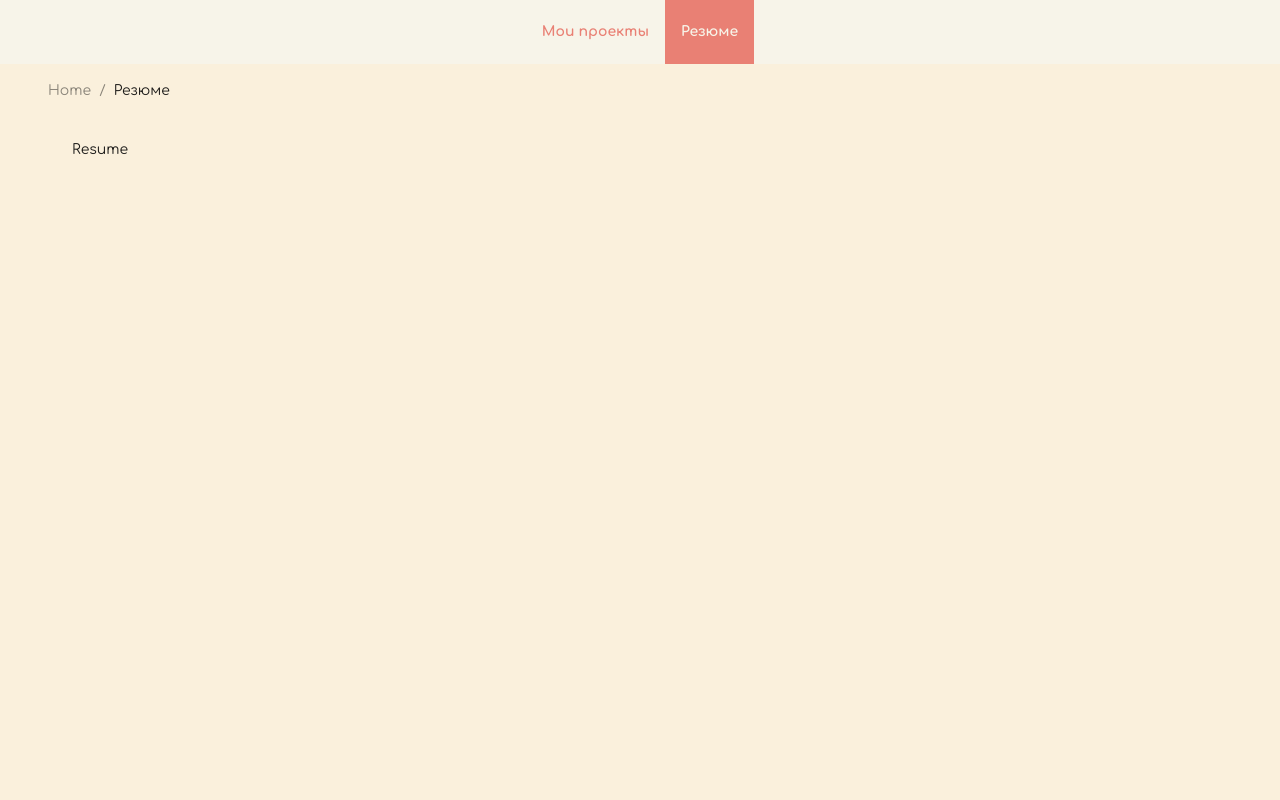
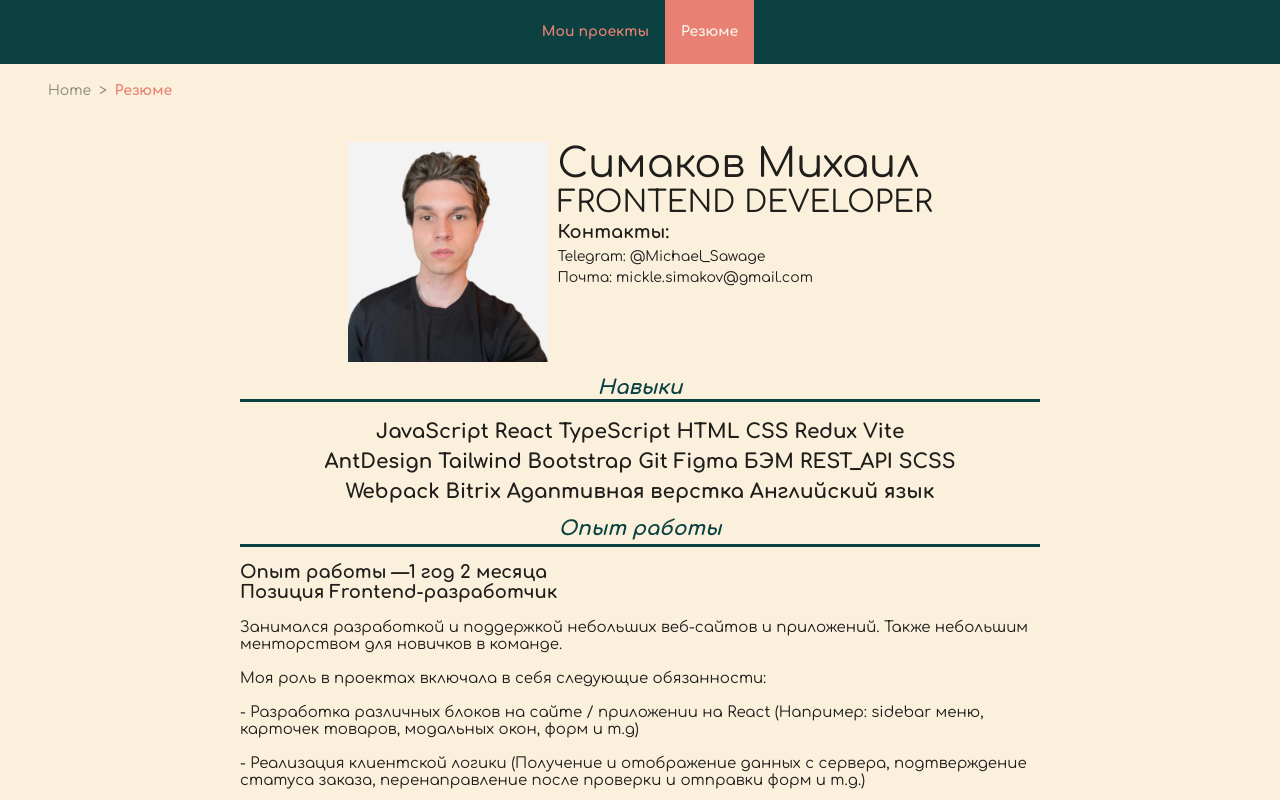
Before and after one commit to Mickle52/portfolio, a React (Vite) app: page / in a window 1280 px wide. Both pictures are taken after a click on the item "Резюме". Shown: the top 800 px of the page. Built offline with nearby package versions, Linux system fonts and the light colour scheme.

Commit message:
Доделываю резюмеÑ

```diff
--- a/src/components/layout/AppHeader.jsx
+++ b/src/components/layout/AppHeader.jsx
@@ -31,7 +31,7 @@ const AppHeader = ({ onChangePage }) => {
         display: "flex",
         alignItems: "center",
         height: "64px",
-        background: "#f7f4e9",
+        background: "#0b4141",
       }}
     >
       <div className="demo-logo" />
@@ -47,7 +47,7 @@ const AppHeader = ({ onChangePage }) => {
           flex: 1,
           justifyContent: "center",
           minWidth: 0,
-          background: "#f7f4e9",
+          background: "#0b4141",
         }}
       />
     </Layout.Header>
--- a/src/components/pages/PageProjects/PageProjects.jsx
+++ b/src/components/pages/PageProjects/PageProjects.jsx
@@ -27,18 +27,33 @@ const PageProjects = () => {
         className="projects-list"
       >
         <ProjectCard
+          key={"crypto"}
           title={"Crypto App"}
-          cover={"/images/crypto-app-cover.png"}
-          linkRepo={""}
-          linkDeploy={""}
-          imagesArray={["/images/crypto-app/1.png", "/images/crypto-app/2.png", "/images/crypto-app/3.png", "/images/crypto-app/4.png"]}
+          linkRepo={"https://github.com/Mickle52/crypto-app"}
+          linkDeploy={"https://mickle52.github.io/crypto-app/"}
+          imagesArray={[
+            "/images/crypto-app/1.png",
+            "/images/crypto-app/2.png",
+            "/images/crypto-app/3.png",
+            "/images/crypto-app/4.png",
+          ]}
+          description={`TypeScript + React + Ant Design\nПроект для планирования инвестиций в криптовалюту,с актуальным курсом на монеты`}
         />
         <ProjectCard
+          key={"hangman"}
           title={"Hangman Game"}
-          cover={"/images/hangman-game-cover.png"}
-          linkRepo={""}
-          linkDeploy={""}
-          imagesArray={["/images/hangman-game/1.png", "/images/hangman-game/2.png", "/images/hangman-game/3.png", "/images/hangman-game/4.png", "/images/hangman-game/5.png",]}
+          linkRepo={"https://github.com/Mickle52/hangman-game-js-tailwind"}
+          linkDeploy={"https://mickle52.github.io/hangman-game-js-tailwind/"}
+          imagesArray={[
+            "/images/hangman-game/1.png",
+            "/images/hangman-game/2.png",
+            "/images/hangman-game/3.png",
+            "/images/hangman-game/4.png",
+            "/images/hangman-game/5.png",
+          ]}
+          description={
+            "Проект для планирования инвестиций в криптовалюту, с актуальным курсом на монеты"
+          }
         />
       </div>
     </>
--- a/src/components/pages/PageProjects/ProjectCard/ProjectCard.css
+++ b/src/components/pages/PageProjects/ProjectCard/ProjectCard.css
@@ -1,4 +1,5 @@
 .content-card {
+  padding-inline: 14px;
   .ant-card-head {
     color: #e98074;
     font-size: 20px;
@@ -13,7 +14,14 @@
 
     .ant-card-meta-description {
       color: black;
-      margin-bottom: 4px;
+      margin-bottom: 10px;
+      white-space: pre;
+      text-wrap: wrap;
+      font-weight: 600;
+      &::first-line {
+        font-weight: 900;
+        font-size: 16px;
+      }
     }
   }
 }
@@ -55,39 +63,48 @@
   border-radius: 0 0.5rem 0.5rem 0;
 }
 
-
 .card-carousel-image {
   max-height: 400px;
   height: auto;
+  min-height: 130px;
   max-width: 800px;
   width: 100%;
   border-radius: 1rem;
 }
 
 .slick-arrow.slick-prev {
-  opacity: 0.6;
-
+  opacity: 1;
+  color: #e98074;
   &::after {
     width: 15px;
     height: 15px;
     border-inline-width: 4px 0;
     border-block-width: 4px 0;
-    inset-inline-start: 3px
+    inset-inline-start: 3px;
   }
 }
 
 .slick-arrow.slick-next {
-  opacity: 0.6;
-
+  opacity: 1;
+  color: #e98074;
   &::after {
     width: 15px;
     height: 15px;
     border-inline-width: 4px 0;
     border-block-width: 4px 0;
-    inset-inline-start: -3px
+    inset-inline-start: -3px;
   }
 }
 
 .card-carousel {
-  margin-bottom: 5px;
+  margin-bottom: 10px;
 }
+
+@media (max-width: 600px) {
+  .content-card {
+    .ant-card-body {
+      padding-bottom: 8px;
+      padding-inline: 2px;
+    }
+  }
+}
--- a/src/components/pages/PageProjects/ProjectCard/ProjectCard.jsx
+++ b/src/components/pages/PageProjects/ProjectCard/ProjectCard.jsx
@@ -11,24 +11,29 @@ const contentStyle = {
   background: "#364d79",
 };
 
-const ProjectCard = ({ cover, title, linkRepo, linkDeploy, imagesArray }) => {
+const ProjectCard = ({
+  title,
+  linkRepo,
+  linkDeploy,
+  imagesArray,
+  description,
+}) => {
   const onChange = (currentSlide) => {
     console.log(currentSlide);
   };
 
-  const imagesArr = imagesArray.map((url) => url)
-  console.log(imagesArr)
+  const imagesArr = imagesArray.map((url) => url);
+  console.log(imagesArr);
   return (
     <Card
       className="content-card"
       title={title}
       style={{
-        maxWidth: '800px',
-        width: '100%',
-        height: 'auto',
+        maxWidth: "800px",
+        width: "100%",
+        height: "auto",
         background: "#f7f4e9",
         border: "2px solid #e98074",
-        paddingInline: "14px",
       }}
     >
       <Carousel
@@ -43,17 +48,18 @@ const ProjectCard = ({ cover, title, linkRepo, linkDeploy, imagesArray }) => {
       >
         {imagesArray.map((url) => {
           return (
-            <div className='carousel-container'>
+            <div className="carousel-container">
               <img src={url} alt="1" className="card-carousel-image" />
-            </div>)
+            </div>
+          );
         })}
       </Carousel>
-      <Meta description="This is the description" />
-      <div className="links-container" >
-        <a href="/" className="link">
-          <button className="btn btn-repo">Ссылка на репо</button>
+      <Meta description={description} />
+      <div className="links-container">
+        <a href={linkRepo} target="_blank" className="link">
+          <button className="btn btn-repo">Ссылка на репозиторий</button>
         </a>
-        <a href="/" className="link">
+        <a href={linkDeploy} target="_blank" className="link">
           <button className="btn btn-deploy">Ссылка на деплой</button>
         </a>
       </div>
--- a/src/components/pages/PageResume/PageResume.jsx
+++ b/src/components/pages/PageResume/PageResume.jsx
@@ -1,4 +1,5 @@
 import { Breadcrumb, theme } from "antd";
+import Resume from "./Resume.jsx";
 
 const PageResume = () => {
   const {
@@ -11,9 +12,10 @@ const PageResume = () => {
         style={{
           margin: "16px 0",
         }}
+        separator=">"
       >
         <Breadcrumb.Item>Home</Breadcrumb.Item>
-        <Breadcrumb.Item>Резюме</Breadcrumb.Item>
+        <Breadcrumb.Item className="last-test">Резюме</Breadcrumb.Item>
       </Breadcrumb>
       <div
         style={{
@@ -22,7 +24,7 @@ const PageResume = () => {
           borderRadius: borderRadiusLG,
         }}
       >
-        Resume
+        <Resume></Resume>
       </div>
     </>
   );
--- /dev/null
+++ b/src/components/pages/PageResume/Resume.css
@@ -0,0 +1,127 @@
+.resume {
+  display: flex;
+  justify-content: center;
+}
+
+.resume-container {
+  display: flex;
+  flex-direction: column;
+  justify-content: center;
+  max-width: 800px;
+}
+
+.resume-photo {
+  margin-right: 10px;
+}
+
+.resume-header {
+  display: flex;
+  position: relative;
+  justify-content: center;
+  margin-bottom: 55px;
+  &::before {
+    content: "Навыки";
+    position: absolute;
+    bottom: -37px;
+    font-size: 20px;
+    font-weight: 900;
+    left: 50%;
+    transform: translate(-50%);
+    font-style: italic;
+    color: #0b4141;
+  }
+  &::after {
+    content: "";
+    height: 3px;
+    width: 100%;
+    background-color: #0b4141;
+    position: absolute;
+    bottom: -40px;
+  }
+}
+
+.resume-header__info {
+  .resume-name {
+    font-size: 40px;
+  }
+  .resume-position {
+    font-size: 30px;
+  }
+  .resume-contacts {
+    line-height: 1.5;
+    &:first-line {
+      font-weight: 800;
+      font-size: 18px;
+    }
+  }
+}
+
+.resume-main {
+  display: flex;
+  flex-direction: column;
+  justify-content: center;
+}
+
+.resume-skills {
+  font-size: 20px;
+  font-weight: 800;
+  position: relative;
+  text-align: center;
+  text-wrap: balance;
+  line-height: 1.5;
+  white-space: pre-wrap;
+  margin-bottom: 55px;
+
+  &::before {
+    content: "Опыт работы";
+    position: absolute;
+    bottom: -37px;
+    font-size: 20px;
+    font-weight: 900;
+    left: 50%;
+    transform: translate(-50%);
+    font-style: italic;
+    color: #0b4141;
+  }
+  &::after {
+    content: "";
+    height: 3px;
+    width: 100%;
+    background-color: #0b4141;
+    position: absolute;
+    bottom: -40px;
+    left: 0;
+  }
+}
+
+.resume-experience {
+  position: relative;
+  margin-bottom: 55px;
+  &::before {
+    content: "Обо мне";
+    position: absolute;
+    bottom: -37px;
+    font-size: 20px;
+    font-weight: 900;
+    left: 50%;
+    transform: translate(-50%);
+    font-style: italic;
+    color: #0b4141;
+  }
+  &::after {
+    content: "";
+    height: 3px;
+    width: 100%;
+    background-color: #0b4141;
+    position: absolute;
+    bottom: -40px;
+    left: 0;
+  }
+  .experience-header {
+    font-weight: 700;
+    font-size: 18px;
+  }
+  .experience-main {
+    font-size: 15px;
+  }
+}
--- /dev/null
+++ b/src/components/pages/PageResume/Resume.jsx
@@ -0,0 +1,74 @@
+import "./Resume.css";
+
+const Resume = () => {
+  return (
+    <div className="resume">
+      <div className="resume-container">
+        <div className="resume-header">
+          <img
+            src="/images/resume-photo.jpg"
+            alt=""
+            width="200"
+            height="220"
+            loading="lazy"
+            className="resume-photo"
+          />
+          <div className="resume-header__info">
+            <p className="resume-name">Симаков Михаил</p>
+            <p className="resume-position">FRONTEND DEVELOPER</p>
+            <p className="resume-contacts">
+              Контакты:
+              <br />
+              Telegram: @Michael_Sawage
+              <br />
+              Почта: mickle.simakov@gmail.com
+            </p>
+          </div>
+        </div>
+        <div className="resume-main">
+          <div className="resume-skills">
+            JavaScript React TypeScript HTML CSS Redux Vite AntDesign Tailwind
+            Bootstrap Git Figma БЭМ REST_API SCSS Webpack Bitrix Адаптивная
+            верстка Английский язык
+          </div>
+          <div className="resume-experience">
+            <p className="experience-header">
+              Опыт работы —1 год 2 месяца
+              <br />
+              Позиция Frontend-разработчик
+            </p>
+            <p className="experience-main">
+              <br />
+              Занимался разработкой и поддержкой небольших веб-сайтов и
+              приложений. Также небольшим менторством для новичков в команде.
+              <br />
+              <br />
+              Моя роль в проектах включала в себя следующие обязанности:
+              <br />
+              <br />- Разработка различных блоков на сайте / приложении на React
+              (Например: sidebar меню, карточек товаров, модальных окон, форм и
+              т.д)
+              <br />
+              <br /> - Реализация клиентской логики (Получение и отображение
+              данных с сервера, подтверждение статуса заказа, перенаправление
+              после проверки и отправки форм и т.д.)
+              <br />
+              <br /> - Оптимизация клиентской логики - Реализация сортировки,
+              фильтрации, пагинации на странице
+              <br />
+              <br /> - Участие в code-reviw и анализ выполненной работы
+              <br />
+              <br />- Адаптивная вёрстка / Pixel perfect верстка
+              <br />
+              <br /> - Иногда приходилось самому корректировать дизайн для
+              улучшения UX/UI
+            </p>
+          </div>
+          <div className="resume-additional-info"></div>
+        </div>
+      </div>
+    </div>
+  );
+};
+
+export default Resume;
```
Also changed, not shown: public/images/resume-photo.jpg (added).
